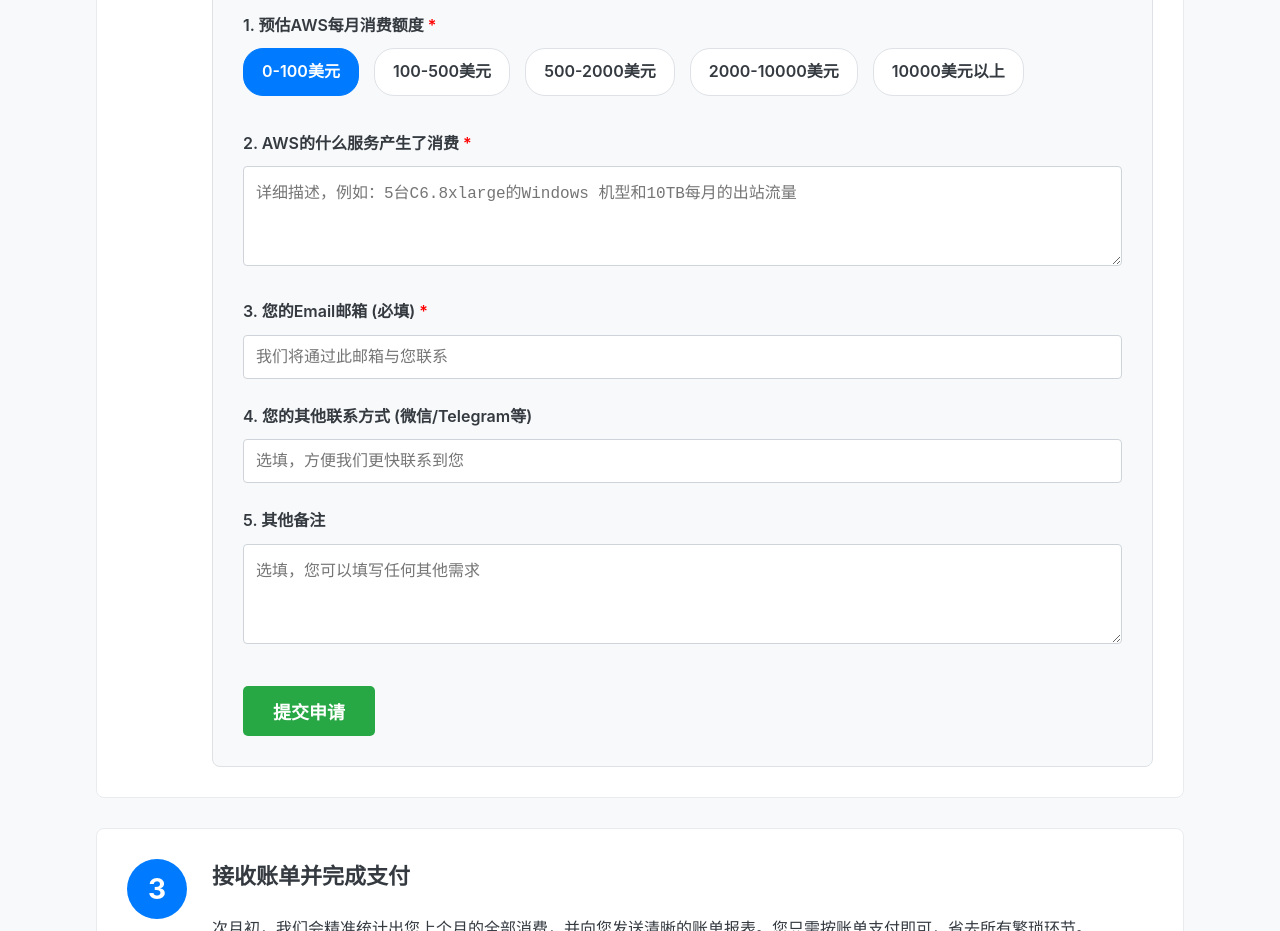
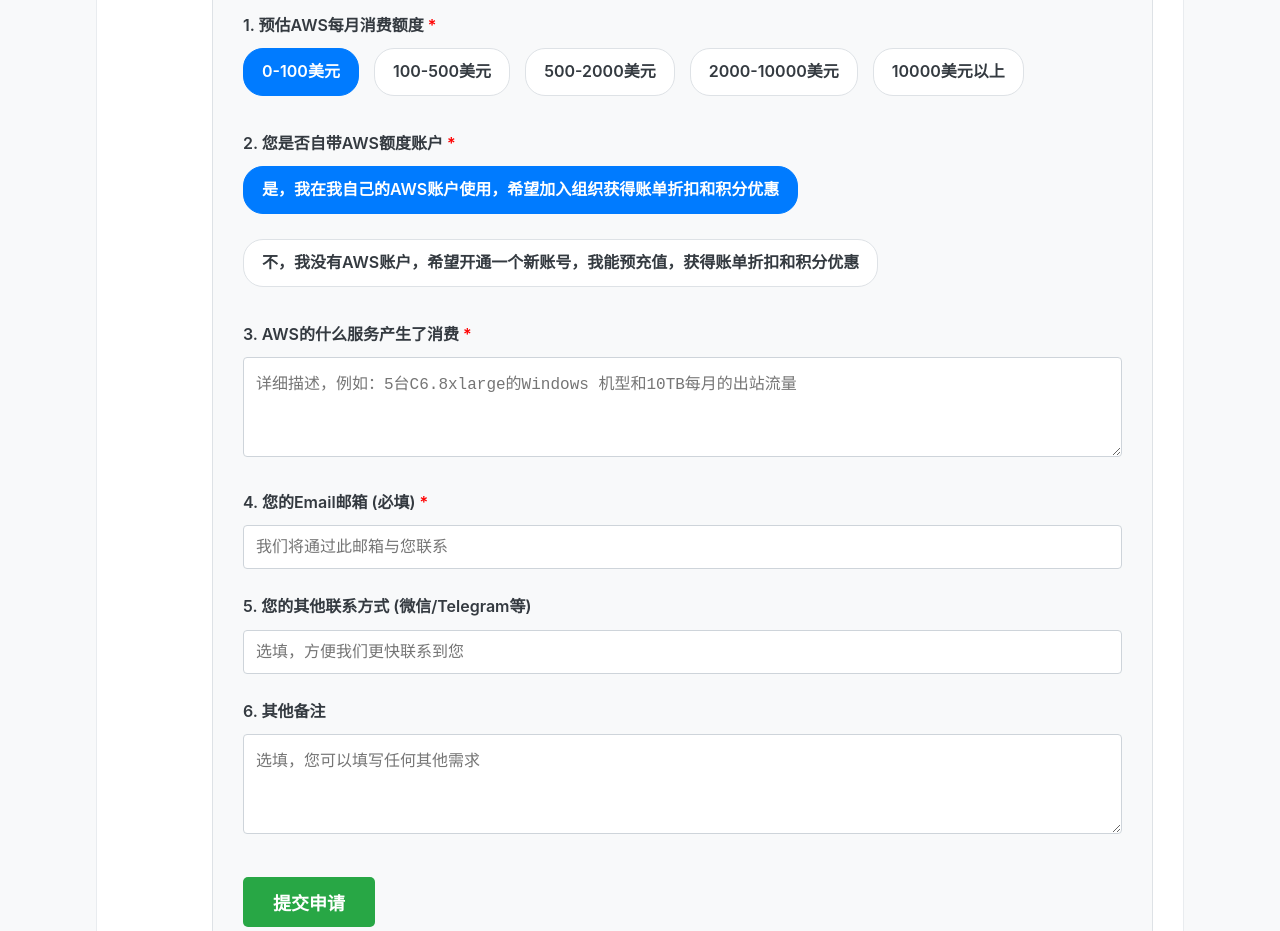
Before and after one commit to sunkeinfo/awsdo-com-829-2025, a plain HTML site: page aws-billing.html in a window 1280 px wide. Shown: the part 1120-2051 px from the top of the page. Drawn offline with Linux system fonts and the light colour scheme.

Commit message:
Update aws-billing.html

```diff
--- a/aws-billing.html
+++ b/aws-billing.html
@@ -146,19 +146,26 @@
                                     </div>
                                 </div>
                                 <div class="form-group">
-                                    <label for="services">2. AWS的什么服务产生了消费 <span style="color:red;">*</span></label>
+                                    <label>2. 您是否自带AWS额度账户 <span style="color:red;">*</span></label>
+                                    <div class="radio-group">
+                                        <label class="radio-label"><input type="radio" name="自带AWS额度账户" value="是" checked><span>是，我在我自己的AWS账户使用，希望加入组织获得账单折扣和积分优惠</span></label>
+                                        <label class="radio-label"><input type="radio" name="自带AWS额度账户" value="不"><span>不，我没有AWS账户，希望开通一个新账号，我能预充值，获得账单折扣和积分优惠</span></label>
+                                    </div>
+                                </div>
+                                <div class="form-group">
+                                    <label for="services">3. AWS的什么服务产生了消费 <span style="color:red;">*</span></label>
                                     <textarea id="services" name="消费服务详情" required placeholder="详细描述，例如：5台C6.8xlarge的Windows 机型和10TB每月的出站流量"></textarea>
                                 </div>
                                  <div class="form-group">
-                                    <label for="email">3. 您的Email邮箱 (必填) <span style="color:red;">*</span></label>
+                                    <label for="email">4. 您的Email邮箱 (必填) <span style="color:red;">*</span></label>
                                     <input type="email" id="email" name="email" required placeholder="我们将通过此邮箱与您联系">
                                 </div>
                                 <div class="form-group">
-                                    <label for="contact">4. 您的其他联系方式 (微信/Telegram等)</label>
+                                    <label for="contact">5. 您的其他联系方式 (微信/Telegram等)</label>
                                     <input type="text" id="contact" name="其他联系方式" placeholder="选填，方便我们更快联系到您">
                                 </div>
                                 <div class="form-group">
-                                    <label for="remarks">5. 其他备注</label>
+                                    <label for="remarks">6. 其他备注</label>
                                     <textarea id="remarks" name="其他备注" placeholder="选填，您可以填写任何其他需求"></textarea>
                                 </div>
                                 <button type="submit" class="submit-button">提交申请</button>
```
